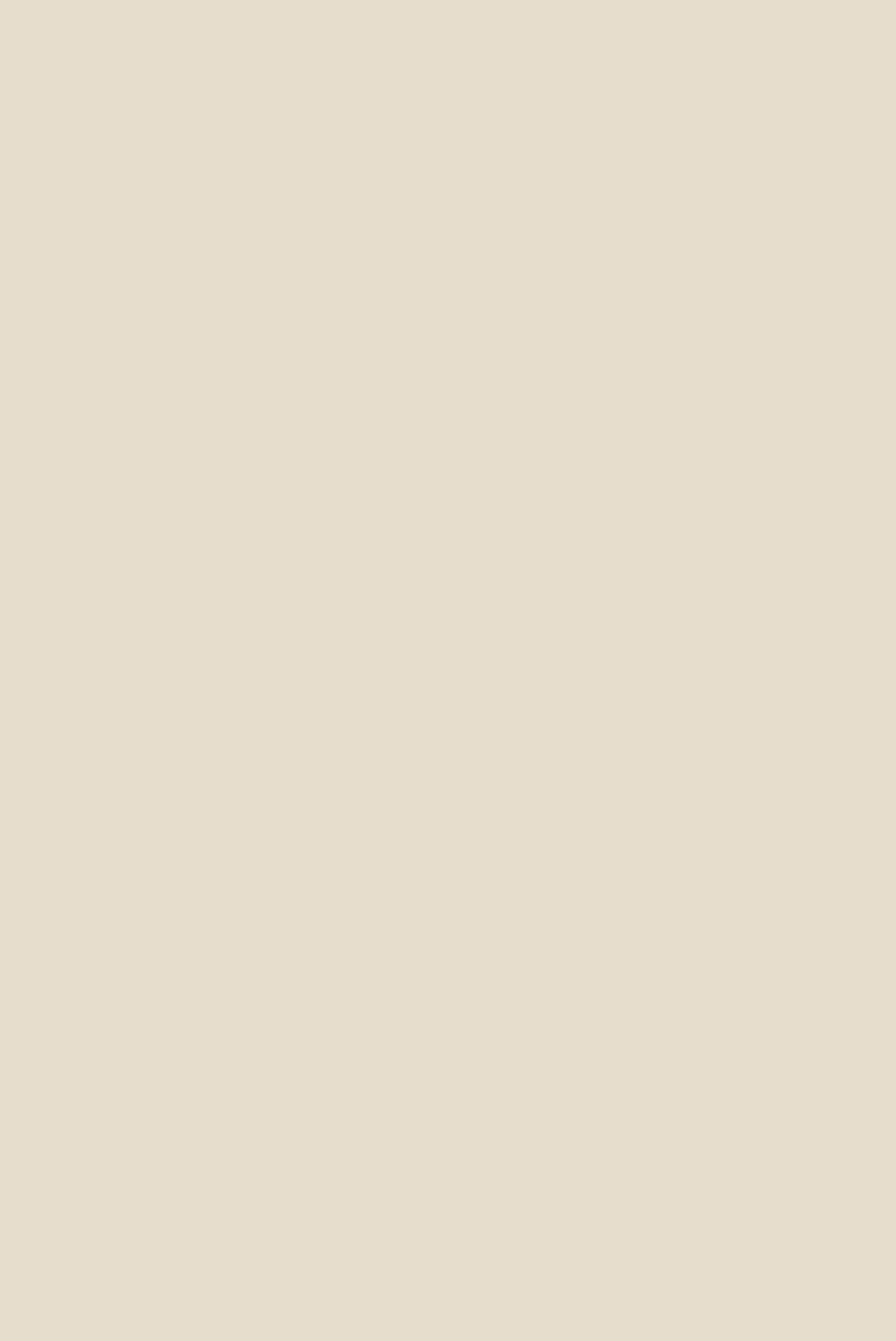
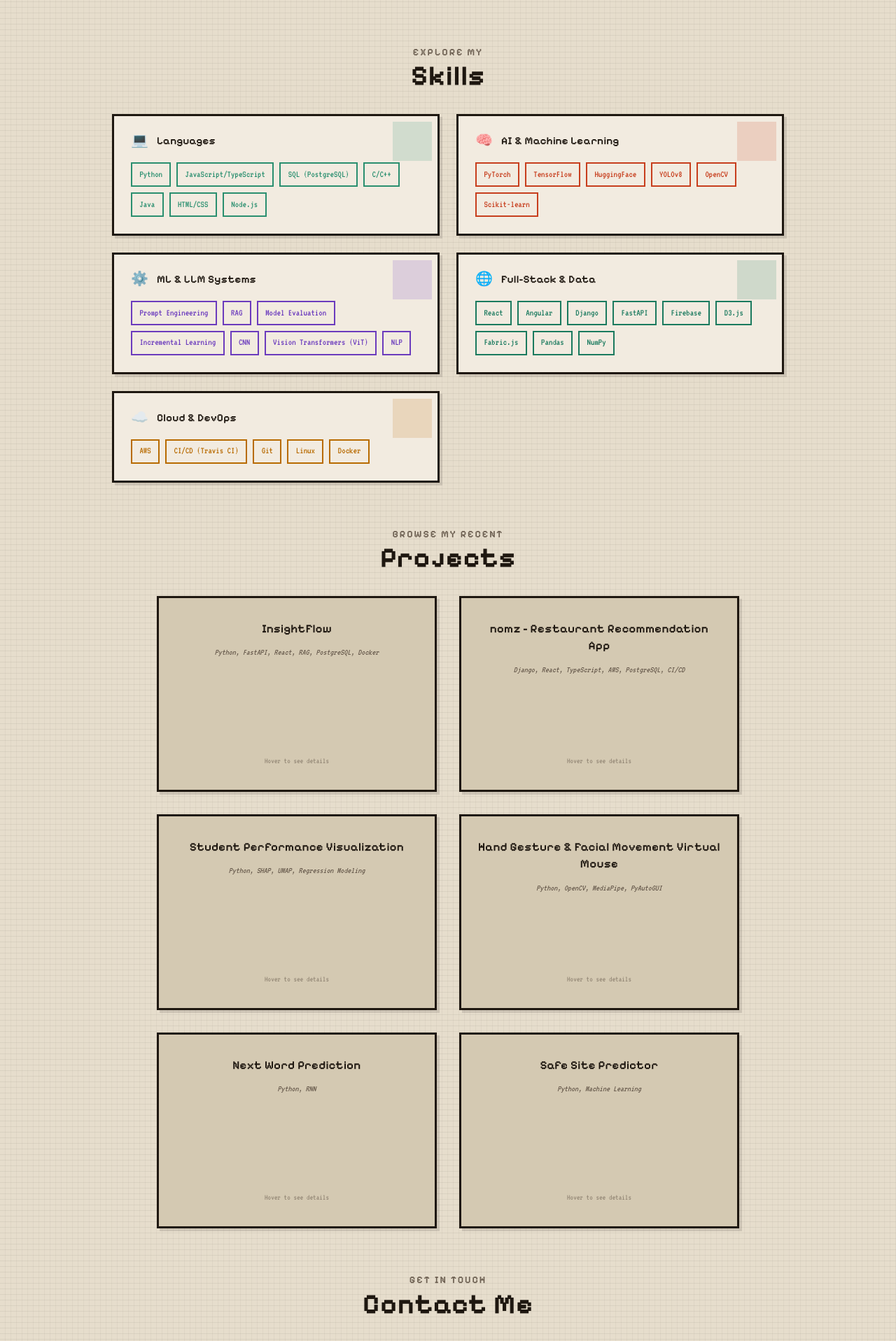
Before and after one commit to happyananya/Web_Portfolio, a React (Vite) app: page / in a window 1280 px wide. Shown: the part 2198-4115 px from the top of the page at 70% size. Before the commit the page ends 1707 px from the top, so only its background shows below. Built offline with nearby package versions, Linux system fonts and the light colour scheme.

Commit message:
changed nav

```diff
--- a/package.json
+++ b/package.json
@@ -14,8 +14,7 @@
   "dependencies": {
     "framer-motion": "^12.38.0",
     "react": "^18.3.1",
-    "react-dom": "^18.3.1",
-    "react-router-dom": "^7.14.0"
+    "react-dom": "^18.3.1"
   },
   "devDependencies": {
     "@vitejs/plugin-react": "^4.7.0",
--- a/src/App.jsx
+++ b/src/App.jsx
@@ -1,12 +1,7 @@
 import React, { useState, useEffect } from "react";
-import { Routes, Route } from "react-router-dom";
 import Navbar from "./components/Navbar";
 import Footer from "./components/Footer";
-import HomePage from "./pages/HomePage";
-import ExperiencePage from "./pages/ExperiencePage";
-import SkillsPage from "./pages/SkillsPage";
-import ProjectsPage from "./pages/ProjectsPage";
-import ContactPage from "./pages/ContactPage";
+import LandingPage from "./pages/LandingPage";
 
 function App() {
   const [darkMode, setDarkMode] = useState(() => {
@@ -29,13 +24,7 @@ function App() {
       <Navbar darkMode={darkMode} onToggleTheme={toggleTheme} />
       <main className="app-main">
         <div className="app-main-inner">
-          <Routes>
-            <Route path="/" element={<HomePage />} />
-            <Route path="/experience" element={<ExperiencePage />} />
-            <Route path="/skills" element={<SkillsPage darkMode={darkMode} />} />
-            <Route path="/projects" element={<ProjectsPage />} />
-            <Route path="/contact" element={<ContactPage />} />
-          </Routes>
+          <LandingPage darkMode={darkMode} />
         </div>
       </main>
       <Footer />
--- a/src/components/Hero.jsx
+++ b/src/components/Hero.jsx
@@ -1,9 +1,10 @@
 import React from "react";
 import { motion } from "framer-motion";
-import { useNavigate } from "react-router-dom";
 
 function Hero() {
-  const navigate = useNavigate();
+  const scrollToContact = () => {
+    document.getElementById("contact")?.scrollIntoView({ behavior: "smooth" });
+  };
 
   return (
     <section id="profile">
@@ -37,7 +38,7 @@ function Hero() {
           </button>
           <button
             className="btn btn-color-1"
-            onClick={() => navigate("/contact")}
+            onClick={scrollToContact}
           >
             Contact
           </button>
--- a/src/components/Navbar.jsx
+++ b/src/components/Navbar.jsx
@@ -1,5 +1,4 @@
 import React, { useState } from "react";
-import { Link } from "react-router-dom";
 import ThemeToggle from "./ThemeToggle";
 
 function Navbar({ darkMode, onToggleTheme }) {
@@ -16,23 +15,25 @@ function Navbar({ darkMode, onToggleTheme }) {
   return (
     <>
       <nav id="desktop-nav">
-        <Link to="/" className="logo">Ananya Agarwal</Link>
+        <a href="#profile" className="logo">
+          Ananya Agarwal
+        </a>
         <div>
           <ul className="nav-links">
             <li>
-              <Link to="/">About</Link>
+              <a href="#about">About</a>
             </li>
             <li>
-              <Link to="/experience">Experience</Link>
+              <a href="#experience">Experience</a>
             </li>
             <li>
-              <Link to="/skills">Skills</Link>
+              <a href="#skills">Skills</a>
             </li>
             <li>
-              <Link to="/projects">Projects</Link>
+              <a href="#projects">Projects</a>
             </li>
             <li>
-              <Link to="/contact">Contact</Link>
+              <a href="#contact">Contact</a>
             </li>
             <li>
               <ThemeToggle darkMode={darkMode} onToggle={onToggleTheme} />
@@ -42,7 +43,9 @@ function Navbar({ darkMode, onToggleTheme }) {
       </nav>
 
       <nav id="hamburger-nav">
-        <Link to="/" className="logo">Ananya Agarwal</Link>
+        <a href="#profile" className="logo">
+          Ananya Agarwal
+        </a>
         <div className="nav-right">
           <ThemeToggle darkMode={darkMode} onToggle={onToggleTheme} />
           <div className="hamburger-menu">
@@ -56,29 +59,29 @@ function Navbar({ darkMode, onToggleTheme }) {
             </div>
             <div className={`menu-links ${menuOpen ? "open" : ""}`}>
               <li>
-                <Link to="/" onClick={closeMenu}>
+                <a href="#about" onClick={closeMenu}>
                   About
-                </Link>
+                </a>
               </li>
               <li>
-                <Link to="/experience" onClick={closeMenu}>
+                <a href="#experience" onClick={closeMenu}>
                   Experience
-                </Link>
+                </a>
               </li>
               <li>
-                <Link to="/skills" onClick={closeMenu}>
+                <a href="#skills" onClick={closeMenu}>
                   Skills
-                </Link>
+                </a>
               </li>
               <li>
-                <Link to="/projects" onClick={closeMenu}>
+                <a href="#projects" onClick={closeMenu}>
                   Projects
-                </Link>
+                </a>
               </li>
               <li>
-                <Link to="/contact" onClick={closeMenu}>
+                <a href="#contact" onClick={closeMenu}>
                   Contact
-                </Link>
+                </a>
               </li>
             </div>
           </div>
--- a/src/main.jsx
+++ b/src/main.jsx
@@ -1,14 +1,11 @@
 import React from "react";
 import ReactDOM from "react-dom/client";
-import { BrowserRouter } from "react-router-dom";
 import App from "./App";
 import "./styles/style.css";
 import "./styles/mediaqueries.css";
 
 ReactDOM.createRoot(document.getElementById("root")).render(
   <React.StrictMode>
-    <BrowserRouter>
-      <App />
-    </BrowserRouter>
+    <App />
   </React.StrictMode>
 );
--- a/src/pages/ContactPage.jsx
+++ /dev/null
@@ -1,8 +0,0 @@
-import React from "react";
-import Contact from "../components/Contact";
-
-function ContactPage() {
-  return <Contact />;
-}
-
-export default ContactPage;
--- a/src/pages/ExperiencePage.jsx
+++ /dev/null
@@ -1,8 +0,0 @@
-import React from "react";
-import Experience from "../components/Experience";
-
-function ExperiencePage() {
-  return <Experience />;
-}
-
-export default ExperiencePage;
--- a/src/pages/HomePage.jsx
+++ /dev/null
@@ -1,16 +0,0 @@
-import React from "react";
-import Hero from "../components/Hero";
-import WaveDivider from "../components/WaveDivider";
-import About from "../components/About";
-
-function HomePage() {
-  return (
-    <>
-      <Hero />
-      <WaveDivider />
-      <About />
-    </>
-  );
-}
-
-export default HomePage;
--- /dev/null
+++ b/src/pages/LandingPage.jsx
@@ -0,0 +1,24 @@
+import React from "react";
+import Hero from "../components/Hero";
+import WaveDivider from "../components/WaveDivider";
+import About from "../components/About";
+import Experience from "../components/Experience";
+import SkillConstellation from "../components/SkillConstellation";
+import Projects from "../components/Projects";
+import Contact from "../components/Contact";
+
+function LandingPage({ darkMode }) {
+  return (
+    <>
+      <Hero />
+      <WaveDivider />
+      <About />
+      <Experience />
+      <SkillConstellation darkMode={darkMode} />
+      <Projects />
+      <Contact />
+    </>
+  );
+}
+
+export default LandingPage;
--- a/src/pages/ProjectsPage.jsx
+++ /dev/null
@@ -1,8 +0,0 @@
-import React from "react";
-import Projects from "../components/Projects";
-
-function ProjectsPage() {
-  return <Projects />;
-}
-
-export default ProjectsPage;
--- a/src/pages/SkillsPage.jsx
+++ /dev/null
@@ -1,8 +0,0 @@
-import React from "react";
-import SkillConstellation from "../components/SkillConstellation";
-
-function SkillsPage({ darkMode }) {
-  return <SkillConstellation darkMode={darkMode} />;
-}
-
-export default SkillsPage;
--- a/src/styles/style.css
+++ b/src/styles/style.css
@@ -311,6 +311,16 @@ section{
     box-sizing: border-box;
     min-height: fit-content;
     padding-bottom: 4vh;
+}
+
+/* Anchor scroll targets sit below sticky nav */
+#profile,
+#about,
+#experience,
+#skills,
+#projects,
+#contact{
+    scroll-margin-top: calc(10vh + 8px);
 }
 
 .section-container{
```
Also changed, not shown: 1 other file (tests, documents, lock files or other folders).
